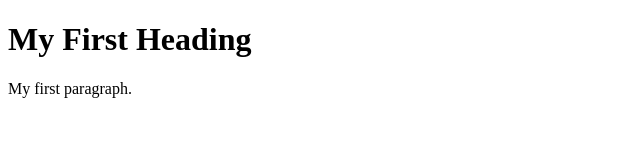
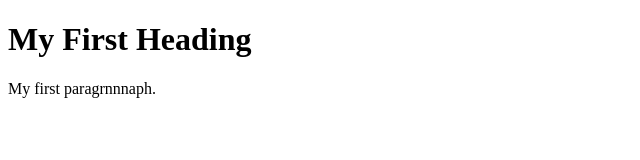
Before and after one commit to sharukh1319/vv, a plain HTML site: page index.html in a window 1280 px wide. Shown: the full height of the page, 0-640 px from the left. Drawn offline with Linux system fonts and the light colour scheme.

Commit message:
Update index.html

```diff
--- a/index.html
+++ b/index.html
@@ -3,7 +3,7 @@
 <body>
 
 <h1>My First Heading</h1>
-<p>My first paragraph.</p>
+<p>My first paragrnnnaph.</p>
 
 </body>
 </html>
```
